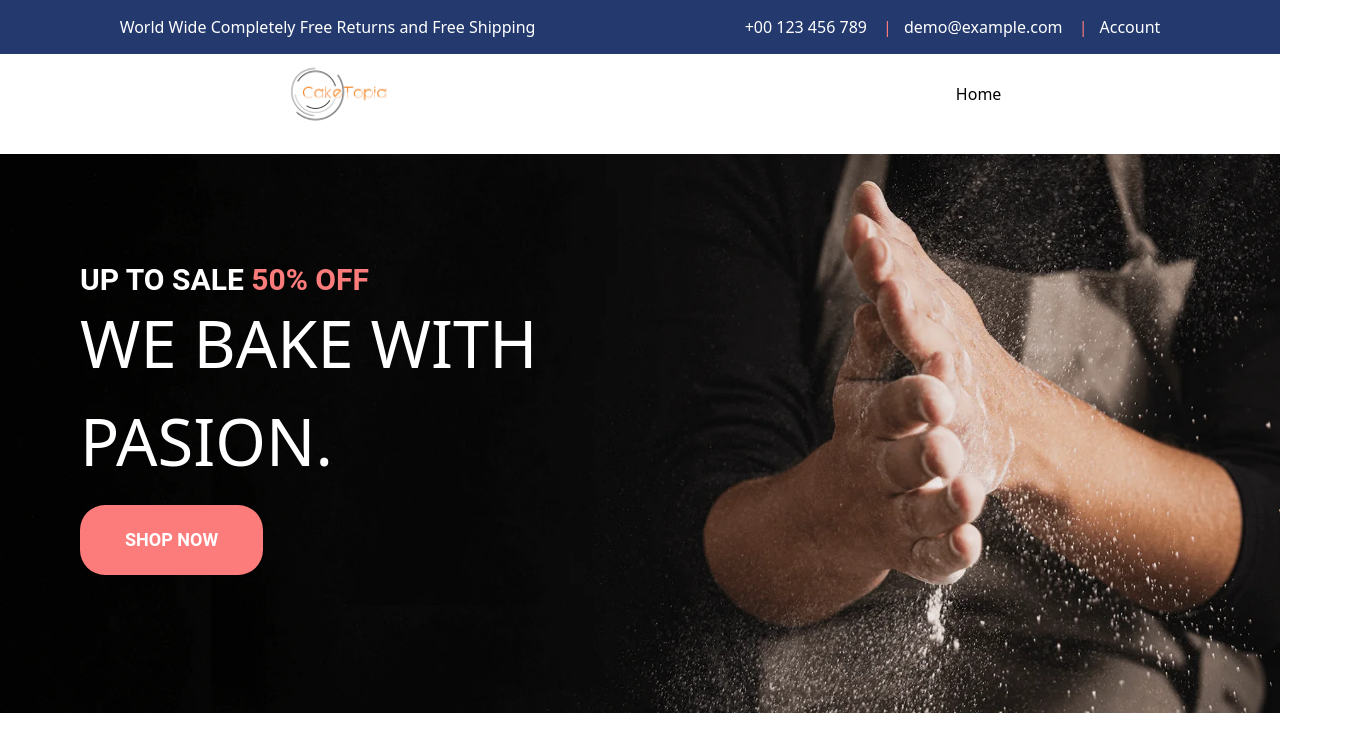
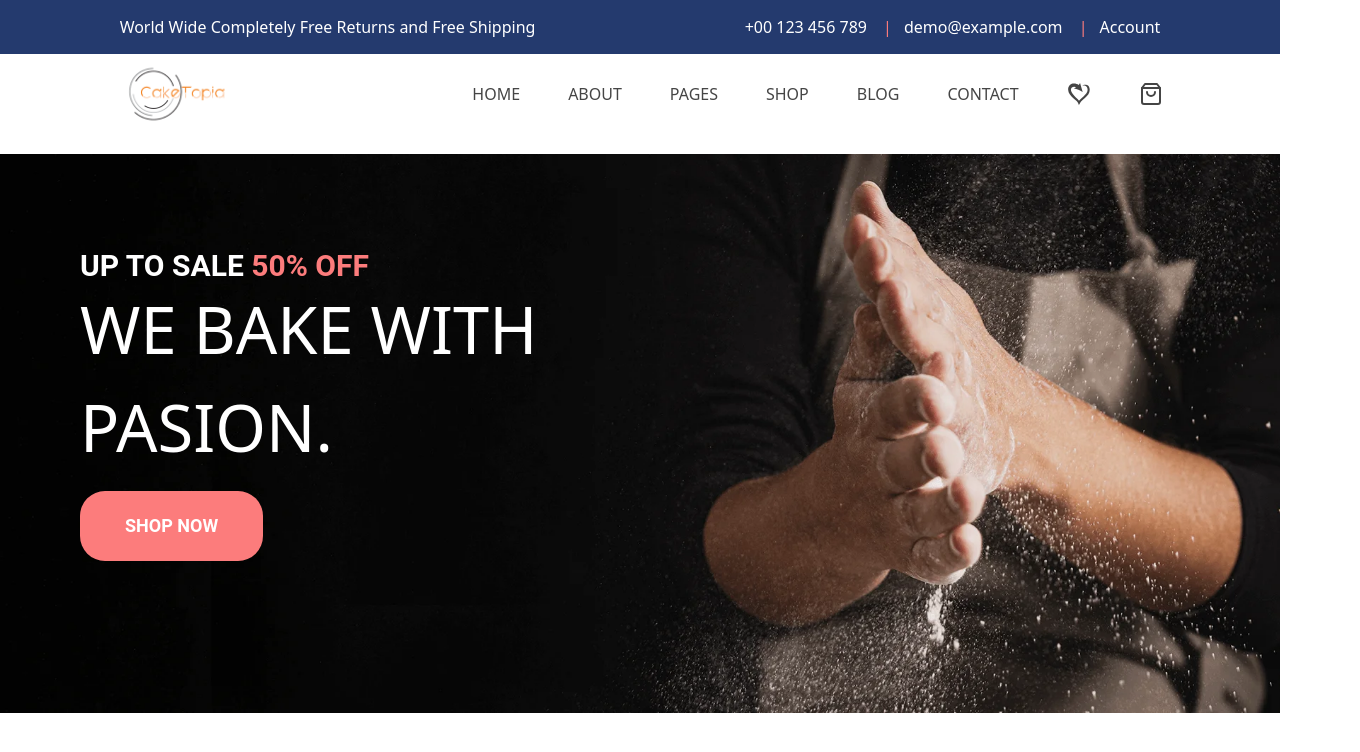
Before and after one commit to Shuvoghosh7/Caketopia, a React (Create React App) app: page / in a window 1280 px wide. Shown: the top 752 px of the page, 1360 px wide, since content can reach past the window. Built offline with nearby package versions, Linux system fonts and the light colour scheme.

Commit message:
add wishlist & shop card

```diff
--- a/package.json
+++ b/package.json
@@ -8,6 +8,7 @@
     "@testing-library/user-event": "^13.5.0",
     "react": "^18.2.0",
     "react-dom": "^18.2.0",
+    "react-icons": "^4.7.1",
     "react-responsive-carousel": "^3.2.23",
     "react-router-dom": "^6.6.1",
     "react-scripts": "5.0.1",
--- a/src/Component/Navbar/Navbar.css
+++ b/src/Component/Navbar/Navbar.css
@@ -44,6 +44,12 @@ a {
   background: rgb(204, 204, 204);
   transition: 0.3s ease-in;
 }
+.nav__link{
+  font-weight: 500;
+  font-size: 16px;
+  text-transform: uppercase;
+  color: #454545;
+}
 
 @media screen and (max-width: 768px) {
   .nav__toggler {
@@ -52,14 +58,19 @@ a {
   }
   .nav__menu {
     position: fixed;
-    top: 7vh;
+    top: 30vh;
     right: 0;
-    height: 93vh;
-    width: 50vw;
-    background: rgb(0, 33, 65);
+    height: 70vh;
+    width: 45vw;
+    background: rgb(255, 255, 255);
+    color: black;
     flex-direction: column;
     transform: translateX(100%);
     transition: 0.5s ease-in;
+    gap: 1rem;
+  }
+  .nav__link{
+    font-weight: bold;
   }
 
 }
--- a/src/Component/Navbar/Navbar.js
+++ b/src/Component/Navbar/Navbar.js
@@ -2,6 +2,9 @@ import React, { useState } from "react";
 import "./Navbar.css";
 import { Link } from "react-router-dom";
 import logo from '../../Assets/logo.png'
+import { GiSelfLove } from 'react-icons/gi';
+import { FiShoppingBag } from 'react-icons/fi';
+
 const Navbar = () => {
     const [active, setActive] = useState("nav__menu");
     const [icon, setIcon] = useState("nav__toggler");
@@ -24,6 +27,31 @@ const Navbar = () => {
                 <li className="nav__item">
                     <Link to='/' className="nav__link">Home</Link>
                 </li>
+                <li className="nav__item">
+                    <Link to='/about' className="nav__link">About</Link>
+                </li>
+                <li className="nav__item">
+                    <Link to='/pages' className="nav__link">PAGES</Link>
+                </li>
+                <li className="nav__item">
+                    <Link to='/shop' className="nav__link">Shop</Link>
+                </li>
+                <li className="nav__item">
+                    <Link to='/blog' className="nav__link">Blog</Link>
+                </li>
+                <li className="nav__item">
+                    <Link to='/blog' className="nav__link">Contact</Link>
+                </li>
+                <li className="nav__item">
+                    <Link to='/wishlist' className="nav__link">
+                        <GiSelfLove className="text-2xl"/>
+                    </Link>
+                </li>
+                <li className="nav__item">
+                    <Link to='/shopCart' className="nav__link">
+                        <FiShoppingBag className="text-2xl"/>
+                    </Link>
+                </li>
 
             </ul>
             <div onClick={navToggle} className={icon}>
--- a/src/Component/Navbar/TopNav.css
+++ b/src/Component/Navbar/TopNav.css
@@ -11,3 +11,15 @@
 .space-bar{
     color: #FC7C7C;
 }
+
+@media screen and (max-width: 768px) {
+    .top-banner{
+        display: flex;
+        justify-content: space-around;
+    }
+    .top-contact{
+        display: flex;
+        flex-direction: column;
+    }
+
+}
--- a/src/Pages/Banner/Banner.css
+++ b/src/Pages/Banner/Banner.css
@@ -9,8 +9,8 @@
 
 }
 .banner-contant{
-    position: relative;
-    top: 110px;
+    position: absolute;
+    top: 250px;
     left: 80px;
 }
 .offer-title{
@@ -49,3 +49,17 @@
 .shop-btn:hover{
     background-color: #0a58ca;
 }
+
+@media screen and (max-width: 768px) {
+    .banner-contant{
+        position: absolute;
+        top: 410px;
+        left: 10px;
+    }
+    .offer-persen{
+        color: #fff;
+    }
+    .banner-title{
+        font-size: 35px;
+    }
+}
```
Also changed, not shown: 1 other file (tests, documents, lock files or other folders).
